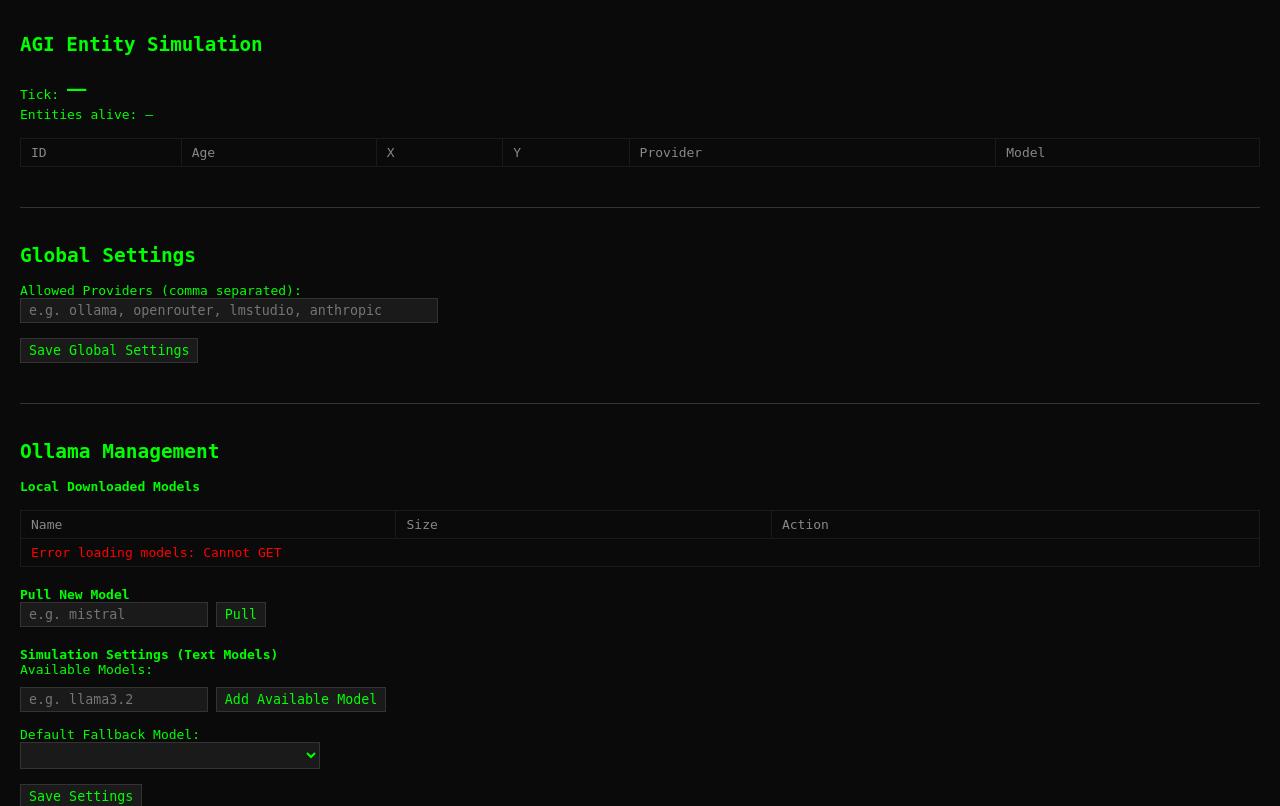
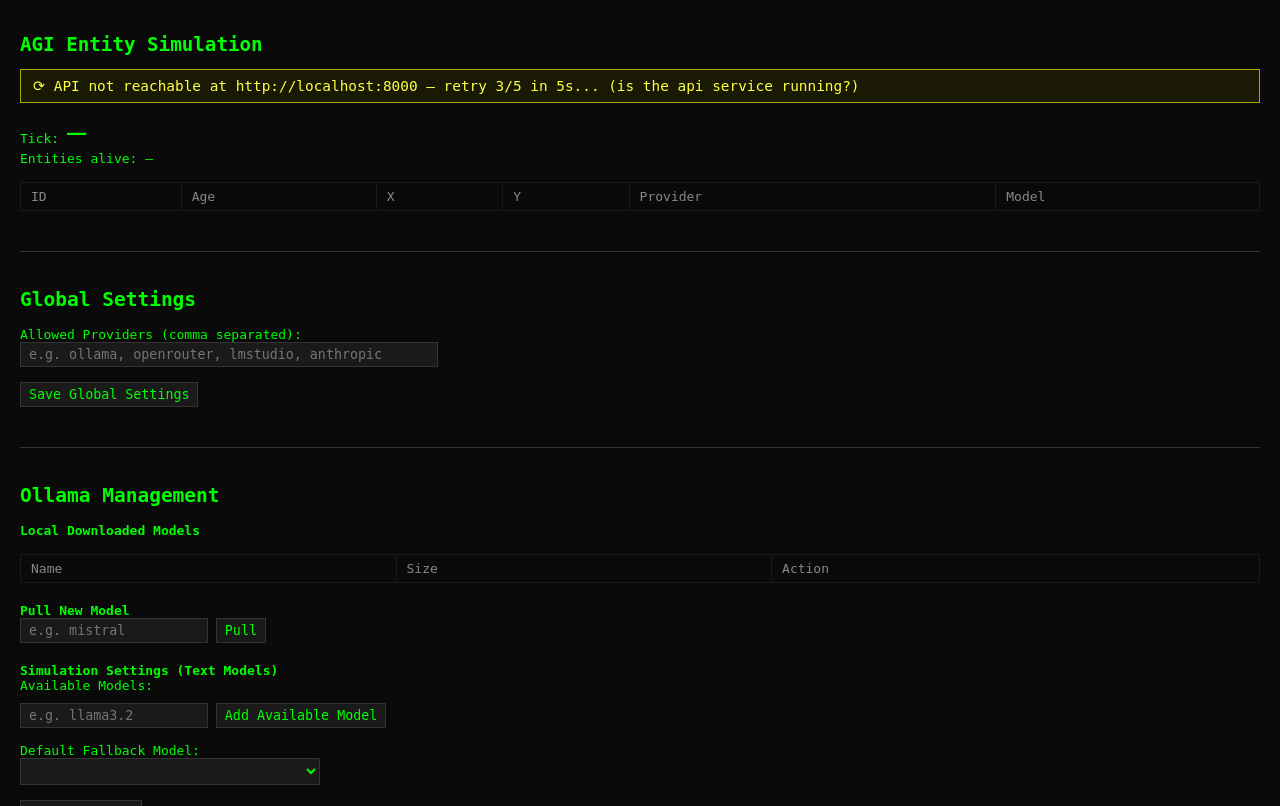
Before and after one commit to iuriguilherme/c2, a Python web app: template web/templates/index.html in a window 1280 px wide. Shown: the top 806 px of the page. Run offline with Jinja, Linux system fonts and the light colour scheme; the template is opened without the code that fills it, so the values that code supplies are empty.

Commit message:
fix: Docker settings not loading — add fakeredis dep, API status banner, actionable errors
Root cause: fakeredis was imported in api/main.py but missing from
requirements.txt, causing the API container to crash on startup with
ModuleNotFoundError. The web frontend showed only 'Failed to fetch'
with no indication of what was wrong.

Changes:
- Add fakeredis>=2.26 to requirements.txt (fixes API crash)
- Add API connection status banner (green/yellow/red) to web UI
- Replace silent 'except: pass' with logger.warning() in all 4 route files
- Show actionable error messages with URLs and docker compose hints
- Add retry logic (5 retries, increasing delay) for Docker startup ordering
- Fix XSS risk in loadOllamaModels innerHTML (use textContent instead)
- Clear retry timer on external reconnect to prevent double-load

```diff
--- a/requirements.txt
+++ b/requirements.txt
@@ -13,6 +13,7 @@ jinja2>=3.1
 
 # Storage
 redis[hiredis]>=5.2
+fakeredis>=2.26
 
 # LLM providers
 anthropic>=0.49
--- a/web/templates/index.html
+++ b/web/templates/index.html
@@ -45,10 +45,37 @@
     padding: 0;
   }
   select { background: #1a1a1a; color: #0f0; border: 1px solid #333; padding: 4px 8px; font-family: monospace; }
+  #api-status {
+    padding: 8px 12px;
+    margin: 10px 0;
+    border: 1px solid #333;
+    font-size: 0.9rem;
+  }
+  #api-status.connected {
+    background: #041a04;
+    border-color: #0a0;
+    color: #0f0;
+  }
+  #api-status.disconnected {
+    background: #1a0404;
+    border-color: #a00;
+    color: #f44;
+  }
+  #api-status.retrying {
+    background: #1a1a04;
+    border-color: #aa0;
+    color: #ff4;
+  }
+  .error-detail {
+    color: #f44;
+    font-size: 0.85rem;
+    margin-top: 4px;
+  }
 </style>
 </head>
 <body>
 <h1>AGI Entity Simulation</h1>
+<div id="api-status" class="disconnected">⏳ Checking API connection...</div>
 <div>Tick: <span id="tick">—</span></div>
 <div>Entities alive: <span id="count">—</span></div>
 <table>
@@ -147,7 +174,71 @@ const API_URL = window.location.hostname === "localhost" || window.location.host
     ? "http://localhost:8000"
     : window.location.origin.replace("5000", "8000");
 
-// Store local state for UI
+// ── API Connection Status ──────────────────────────────────────────
+let apiConnected = false;
+
+function setApiStatus(status, message) {
+  const el = document.getElementById('api-status');
+  el.className = status; // 'connected', 'disconnected', or 'retrying'
+  el.textContent = message;
+}
+
+function formatApiError(url, err) {
+  if (err instanceof TypeError && err.message === 'Failed to fetch') {
+    return `Cannot reach API at ${url} — is the api service running? Check: docker compose ps`;
+  }
+  if (err.message && err.message.includes('ERR_EMPTY_RESPONSE')) {
+    return `API at ${url} returned empty response — the api service may be starting up or crashed. Check: docker compose logs api`;
+  }
+  return `Request to ${url} failed: ${err.message}`;
+}
+
+async function checkApiHealth() {
+  const url = `${API_URL}/health`;
+  try {
+    const r = await fetch(url, { signal: AbortSignal.timeout(5000) });
+    if (r.ok) {
+      if (!apiConnected) {
+        apiConnected = true;
+        if (retryTimer) { clearTimeout(retryTimer); retryTimer = null; }
+        setApiStatus('connected', `✓ API connected at ${API_URL}`);
+        // Load all settings now that API is available
+        loadAllSettings();
+      }
+      return true;
+    }
+    apiConnected = false;
+    setApiStatus('disconnected', `✗ API responded with HTTP ${r.status} at ${url}`);
+    return false;
+  } catch (e) {
+    apiConnected = false;
+    setApiStatus('disconnected', `✗ ${formatApiError(url, e)}`);
+    return false;
+  }
+}
+
+// ── Retry Logic ────────────────────────────────────────────────────
+const RETRY_DELAYS = [2000, 3000, 5000, 8000, 13000]; // 5 retries with increasing delay
+let retryCount = 0;
+let retryTimer = null;
+
+async function initialConnect() {
+  const ok = await checkApiHealth();
+  if (!ok && retryCount < RETRY_DELAYS.length) {
+    const delay = RETRY_DELAYS[retryCount];
+    retryCount++;
+    setApiStatus('retrying',
+      `⟳ API not reachable at ${API_URL} — retry ${retryCount}/${RETRY_DELAYS.length} in ${delay/1000}s... (is the api service running?)`
+    );
+    retryTimer = setTimeout(initialConnect, delay);
+  } else if (!ok) {
+    setApiStatus('disconnected',
+      `✗ Cannot reach API at ${API_URL} after ${RETRY_DELAYS.length} retries. Check: docker compose logs api`
+    );
+  }
+}
+
+// ── Store local state for UI ───────────────────────────────────────
 const state = {
   ollama: { available: [], allowed: [], default: "" },
   openrouter: { available: [], allowed: [], default: "" },
@@ -252,6 +343,7 @@ function removeAvailableModel(provider, model) {
   renderModelList(provider);
 }
 
+// ── Data Refresh ───────────────────────────────────────────────────
 async function refresh() {
   const r = await fetch('/api/state');
   const d = await r.json();
@@ -277,14 +369,19 @@ async function refresh() {
   });
 }
 
+// ── Settings Loaders ───────────────────────────────────────────────
 async function loadGlobalSettings() {
+  const url = `${API_URL}/settings`;
   try {
-    const r = await fetch(`${API_URL}/settings`);
-    if (!r.ok) throw new Error("Failed to load global settings");
+    const r = await fetch(url);
+    if (!r.ok) throw new Error(`HTTP ${r.status}: ${await r.text()}`);
     const d = await r.json();
     document.getElementById('settings-global-providers').value = d.allowed_providers ? d.allowed_providers.join(', ') : '';
   } catch (e) {
-    console.error(e);
+    console.error(`[loadGlobalSettings] ${formatApiError(url, e)}`);
+    const statusEl = document.getElementById('settings-global-status');
+    statusEl.textContent = formatApiError(url, e);
+    statusEl.style.color = "red";
   }
 }
 
@@ -301,9 +398,10 @@ async function saveGlobalSettings() {
     });
     if (!r.ok) throw new Error(await r.text());
     status.textContent = "Saved!";
+    status.style.color = "#0f0";
     setTimeout(() => status.textContent = "", 3000);
   } catch (e) {
-    status.textContent = `Error: ${e.message}`;
+    status.textContent = formatApiError(`${API_URL}/settings`, e);
     status.style.color = "red";
   }
 }
@@ -322,9 +420,10 @@ function getStringFromNested(obj, key) {
 }
 
 async function loadORSettings() {
+  const url = `${API_URL}/openrouter/settings`;
   try {
-    const r = await fetch(`${API_URL}/openrouter/settings`);
-    if (!r.ok) throw new Error("Failed to load OpenRouter settings");
+    const r = await fetch(url);
+    if (!r.ok) throw new Error(`HTTP ${r.status}: ${await r.text()}`);
     const d = await r.json();
 
     state.openrouter.available = getArrayFromNested(d.openrouter_available_models, 'openrouter_available_models');
@@ -333,7 +432,10 @@ async function loadORSettings() {
 
     renderModelList('openrouter');
   } catch (e) {
-    console.error(e);
+    console.error(`[loadORSettings] ${formatApiError(url, e)}`);
+    const statusEl = document.getElementById('settings-or-status');
+    statusEl.textContent = formatApiError(url, e);
+    statusEl.style.color = "red";
   }
 }
 
@@ -353,17 +455,19 @@ async function saveORSettings() {
     });
     if (!r.ok) throw new Error(await r.text());
     status.textContent = "Saved!";
+    status.style.color = "#0f0";
     setTimeout(() => status.textContent = "", 3000);
   } catch (e) {
-    status.textContent = `Error: ${e.message}`;
+    status.textContent = formatApiError(`${API_URL}/openrouter/settings`, e);
     status.style.color = "red";
   }
 }
 
 async function loadLMSettings() {
+  const url = `${API_URL}/lmstudio/settings`;
   try {
-    const r = await fetch(`${API_URL}/lmstudio/settings`);
-    if (!r.ok) throw new Error("Failed to load LM Studio settings");
+    const r = await fetch(url);
+    if (!r.ok) throw new Error(`HTTP ${r.status}: ${await r.text()}`);
     const d = await r.json();
 
     state.lmstudio.available = getArrayFromNested(d.lmstudio_available_models, 'lmstudio_available_models');
@@ -372,7 +476,10 @@ async function loadLMSettings() {
 
     renderModelList('lmstudio');
   } catch (e) {
-    console.error(e);
+    console.error(`[loadLMSettings] ${formatApiError(url, e)}`);
+    const statusEl = document.getElementById('settings-lm-status');
+    statusEl.textContent = formatApiError(url, e);
+    statusEl.style.color = "red";
   }
 }
 
@@ -392,16 +499,18 @@ async function saveLMSettings() {
     });
     if (!r.ok) throw new Error(await r.text());
     status.textContent = "Saved!";
+    status.style.color = "#0f0";
     setTimeout(() => status.textContent = "", 3000);
   } catch (e) {
-    status.textContent = `Error: ${e.message}`;
+    status.textContent = formatApiError(`${API_URL}/lmstudio/settings`, e);
     status.style.color = "red";
   }
 }
 
 async function loadOllamaModels() {
+  const url = `${API_URL}/ollama/models`;
   try {
-    const r = await fetch(`${API_URL}/ollama/models`);
+    const r = await fetch(url);
     if (!r.ok) throw new Error(await r.text());
     const d = await r.json();
     const models = d.models || [];
@@ -414,14 +523,23 @@ async function loadOllamaModels() {
       </tr>`
     ).join('');
   } catch (e) {
-    document.getElementById('ollama-models').innerHTML = `<tr><td colspan="3" style="color:red">Error loading models: ${e.message}</td></tr>`;
+    const tbody = document.getElementById('ollama-models');
+    tbody.innerHTML = '';
+    const tr = document.createElement('tr');
+    const td = document.createElement('td');
+    td.colSpan = 3;
+    td.style.color = 'red';
+    td.textContent = formatApiError(url, e);
+    tr.appendChild(td);
+    tbody.appendChild(tr);
   }
 }
 
 async function loadSettings() {
+  const url = `${API_URL}/ollama/settings`;
   try {
-    const r = await fetch(`${API_URL}/ollama/settings`);
-    if (!r.ok) throw new Error("Failed to load settings");
+    const r = await fetch(url);
+    if (!r.ok) throw new Error(`HTTP ${r.status}: ${await r.text()}`);
     const d = await r.json();
 
     state.ollama.available = getArrayFromNested(d.ollama_available_models, 'ollama_available_models');
@@ -430,7 +548,10 @@ async function loadSettings() {
 
     renderModelList('ollama');
   } catch (e) {
-    console.error(e);
+    console.error(`[loadSettings] ${formatApiError(url, e)}`);
+    const statusEl = document.getElementById('settings-status');
+    statusEl.textContent = formatApiError(url, e);
+    statusEl.style.color = "red";
   }
 }
 
@@ -450,9 +571,10 @@ async function saveSettings() {
     });
     if (!r.ok) throw new Error(await r.text());
     status.textContent = "Saved!";
+    status.style.color = "#0f0";
     setTimeout(() => status.textContent = "", 3000);
   } catch (e) {
-    status.textContent = `Error: ${e.message}`;
+    status.textContent = formatApiError(`${API_URL}/ollama/settings`, e);
     status.style.color = "red";
   }
 }
@@ -479,7 +601,7 @@ async function pullModel() {
     document.getElementById('pull-model-name').value = '';
     loadOllamaModels();
   } catch (e) {
-    status.textContent = `Error: ${e.message}`;
+    status.textContent = formatApiError(`${API_URL}/ollama/pull`, e);
     status.style.color = "red";
   } finally {
     btn.disabled = false;
@@ -499,13 +621,19 @@ async function deleteModel(name) {
   }
 }
 
+function loadAllSettings() {
+  loadOllamaModels();
+  loadSettings();
+  loadGlobalSettings();
+  loadORSettings();
+  loadLMSettings();
+}
+
+// ── Startup ────────────────────────────────────────────────────────
 refresh();
-loadOllamaModels();
-loadSettings();
-loadGlobalSettings();
-loadORSettings();
-loadLMSettings();
+initialConnect(); // checks API health, retries, then loads settings when connected
 setInterval(refresh, 2000);
+setInterval(checkApiHealth, 15000); // periodic health check
 </script>
 </body>
 </html>
```
Also changed, not shown: api/routes/lmstudio.py (+12 -2 lines), api/routes/ollama.py (+12 -2 lines), api/routes/openrouter.py (+12 -2 lines), api/routes/settings.py (+12 -2 lines), docs/brainstorms/2026-04-13-docker-settings-errors-requirements.md (added, +46 -0 lines).
